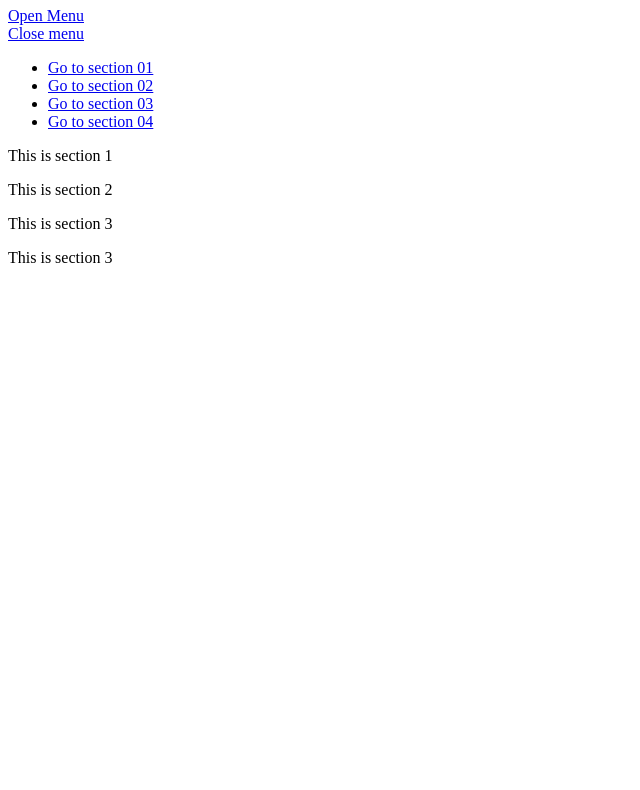
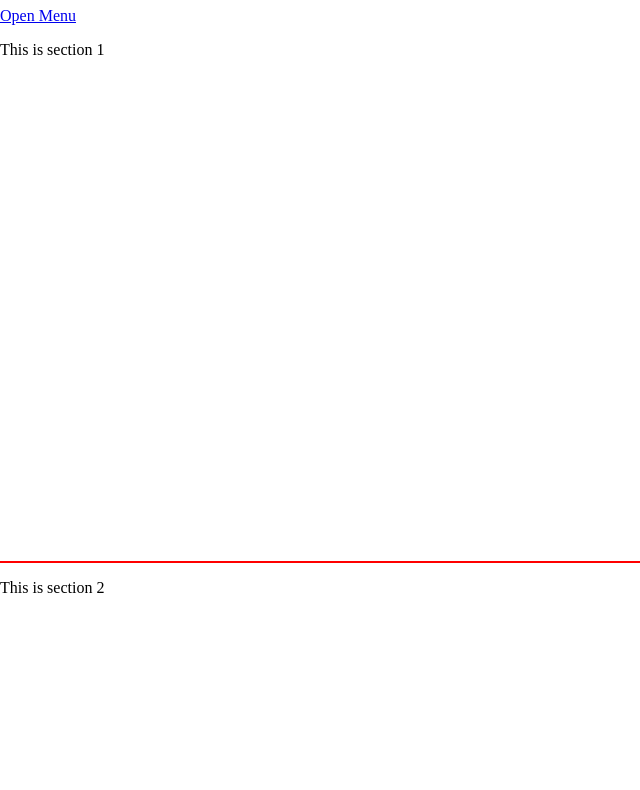
Before and after one commit to slaxyz/m1_webdesign_2019-2020_CSS_project, a plain HTML site: page index.html in a window 1280 px wide. Shown: the part 73-863 px from the top of the page, without its empty margins (0-640 px from the left). Before the commit the page ends 800 px from the top, so only its background shows below. Drawn offline with Linux system fonts and the light colour scheme; the site is published under a folder, as on GitHub Pages, so addresses that start at the root find nothing.

Commit message:
Update index.html

```diff
--- a/index.html
+++ b/index.html
@@ -3,8 +3,8 @@
 <head>
 <meta charset="utf-8">
 <title>Title of the document</title>
-<link rel="stylesheet" href="/css/master.css">
-<link rel="stylesheet" href="/css/reset.css">
+<link rel="stylesheet" href="css/master.css">
+<link rel="stylesheet" href="css/reset.css">
 </head>
 
 <body>
```
